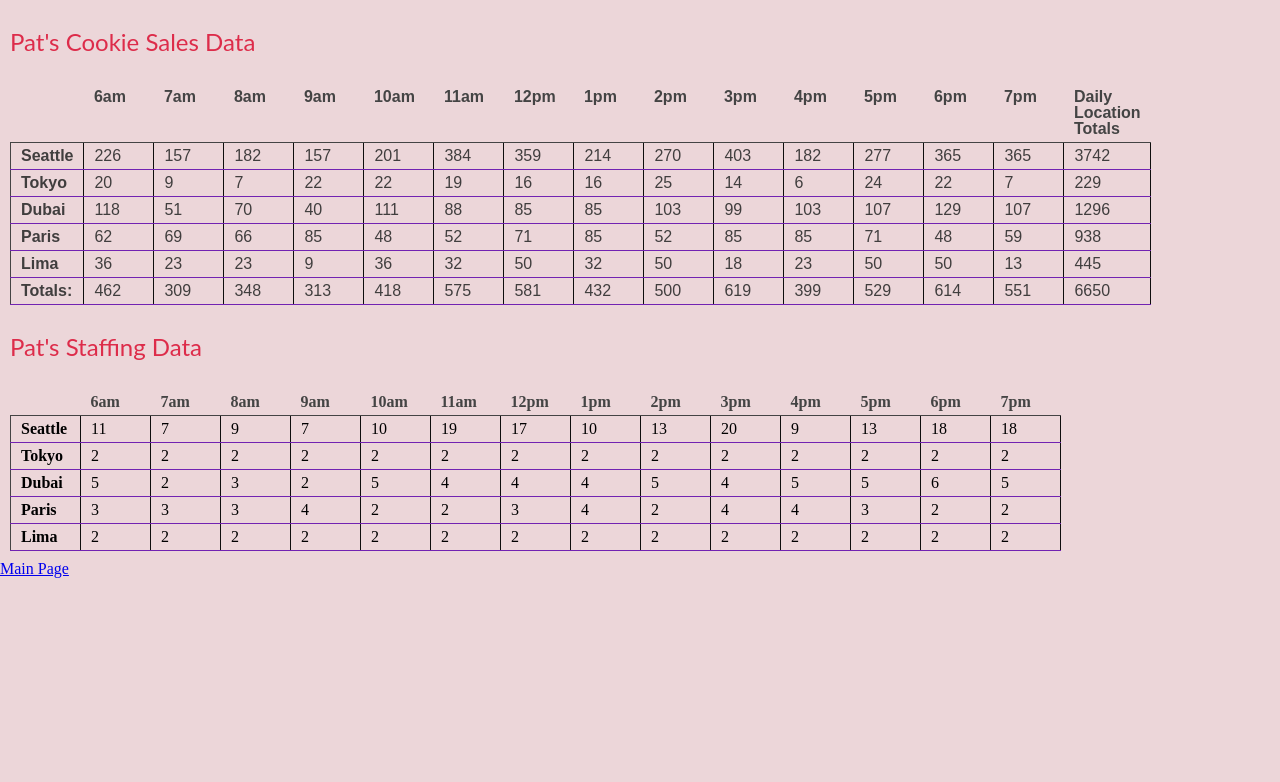
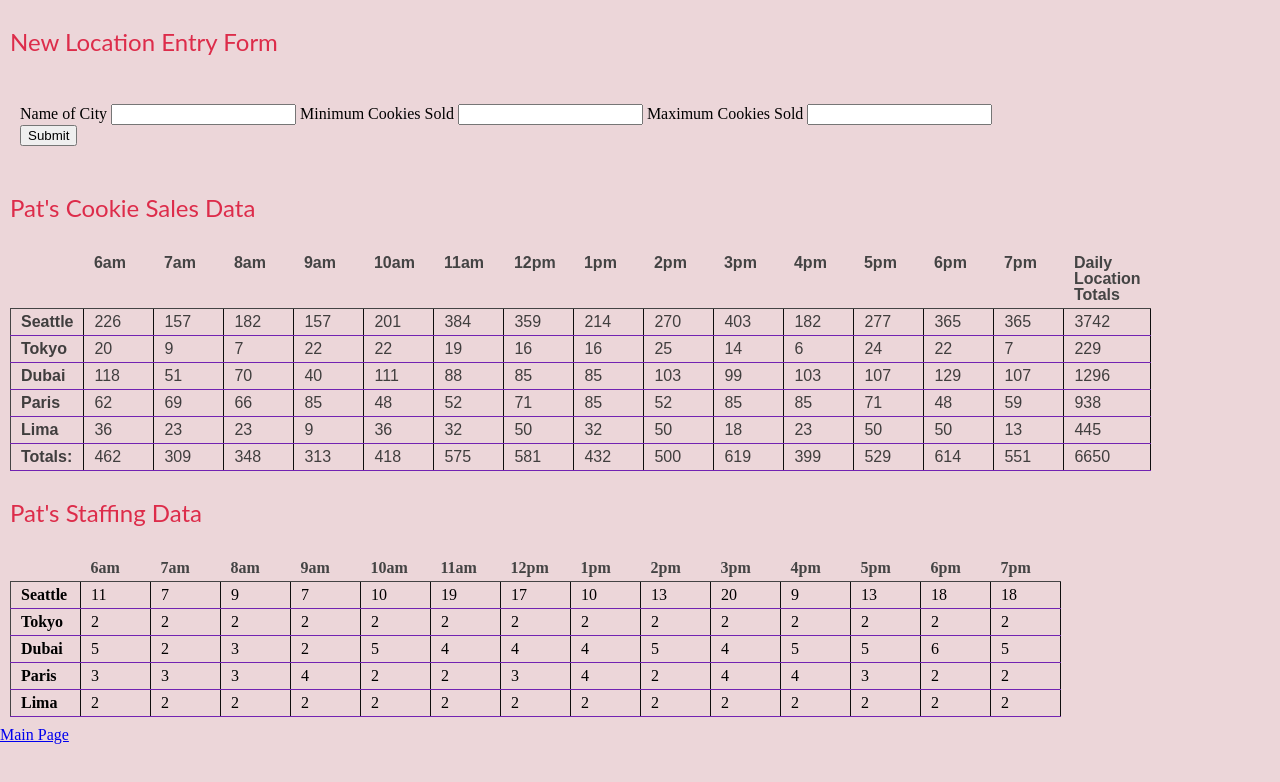
Before and after one commit to diablokitty/cookie-stand, a plain HTML site: page sales.html in a window 1280 px wide. Drawn offline with Linux system fonts and the light colour scheme.

Commit message:
added form to sales.html

```diff
--- a/sales.html
+++ b/sales.html
@@ -6,6 +6,28 @@
     <link rel="stylesheet" href="css/reset.css">
     <link rel="stylesheet" href="css/style.css">
   </head>
+
+  <!--Lab Class 9 HTML Form-->
+  <form id="locationForm">
+    <head>
+      <h3>New Location Entry Form</h3>
+    </head>
+    <main>
+      <fieldset>
+        <label> Name of City
+          <input type="text" name="location">
+        </label>
+        <label> Minimum Cookies Sold
+          <input type="text" name="min">
+        </label>
+        <label> Maximum Cookies Sold
+          <input type="text" name="max">
+        </label>
+      </fieldset>
+      <button type="submit">Submit</button>
+    </main>
+  </form>
+
 
   <!--
     Lab Class 6 Salmon Cookies -->
```
